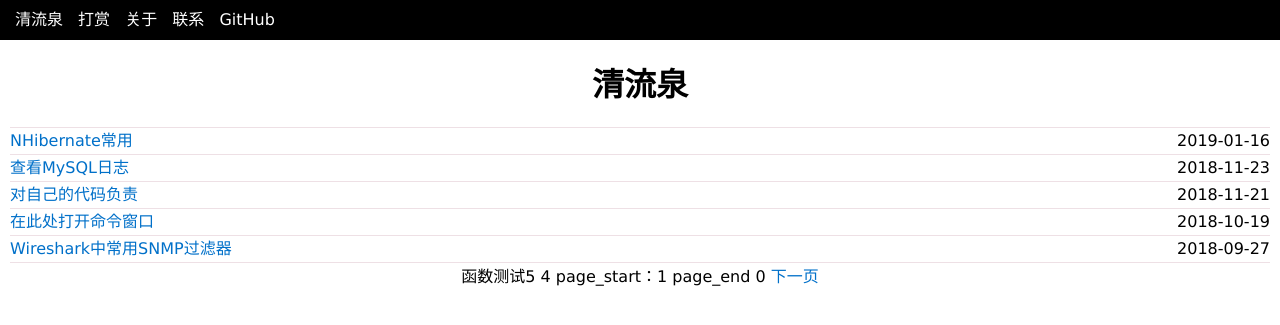
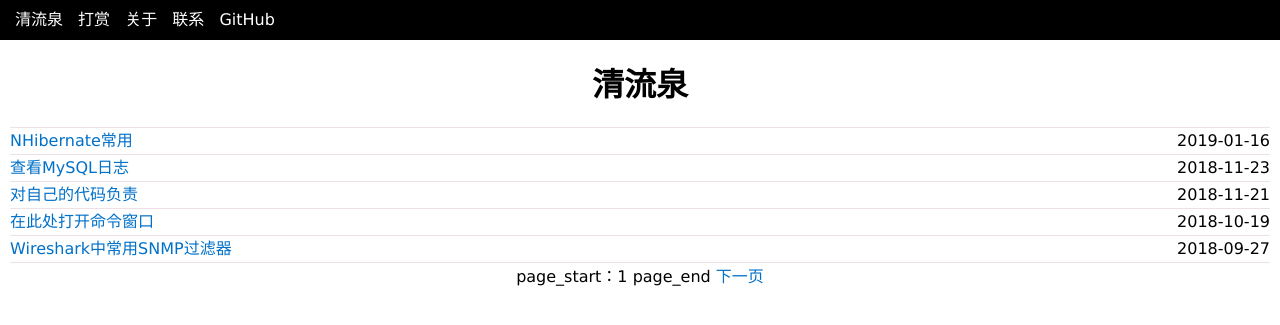
Before and after one commit to yinyongxian/yinyongxian.github.io, a Jekyll site: the page built from index.html, in a window 1280 px wide. Shown: the top 325 px of the page. Built offline with Jekyll 4.4.1, drawn with Linux system fonts in a browser that asks for light colours; the list of posts is cut into pages by our own code.

Commit message:
错误测试

```diff
--- a/index.html
+++ b/index.html
@@ -49,9 +49,15 @@ title: 清流泉
 
     {% assign  raw_page_start = {{ paginator.page | minus: 2}} %}
     {% assign  raw_page_end = {{ paginator.page | plus: 2 }} %}
-    {% assign  page_start = {{ raw_page_start | at_least: 1 }} %}
-    {% assign  page_end = {{ raw_page_end | at_most: paginator.total_pages }} %}
-    函数测试{{ 4 | at_least: 5 }} {{ 4 | at_least: 3 }}
+
+    {% if raw_page_start < 1 %}
+    {% assign  page_start = 1 }} %}
+    {% endif %}
+
+    {% if raw_page_end > paginator.total_pages %}
+    {% assign  raw_page_end = paginator.total_pages }} %}
+    {% endif %}
+
     page_start：{{page_start}} page_end {{page_end}}
     {% for page in (page_start..page_end) %}
     {% if page == paginator.page %}
```
